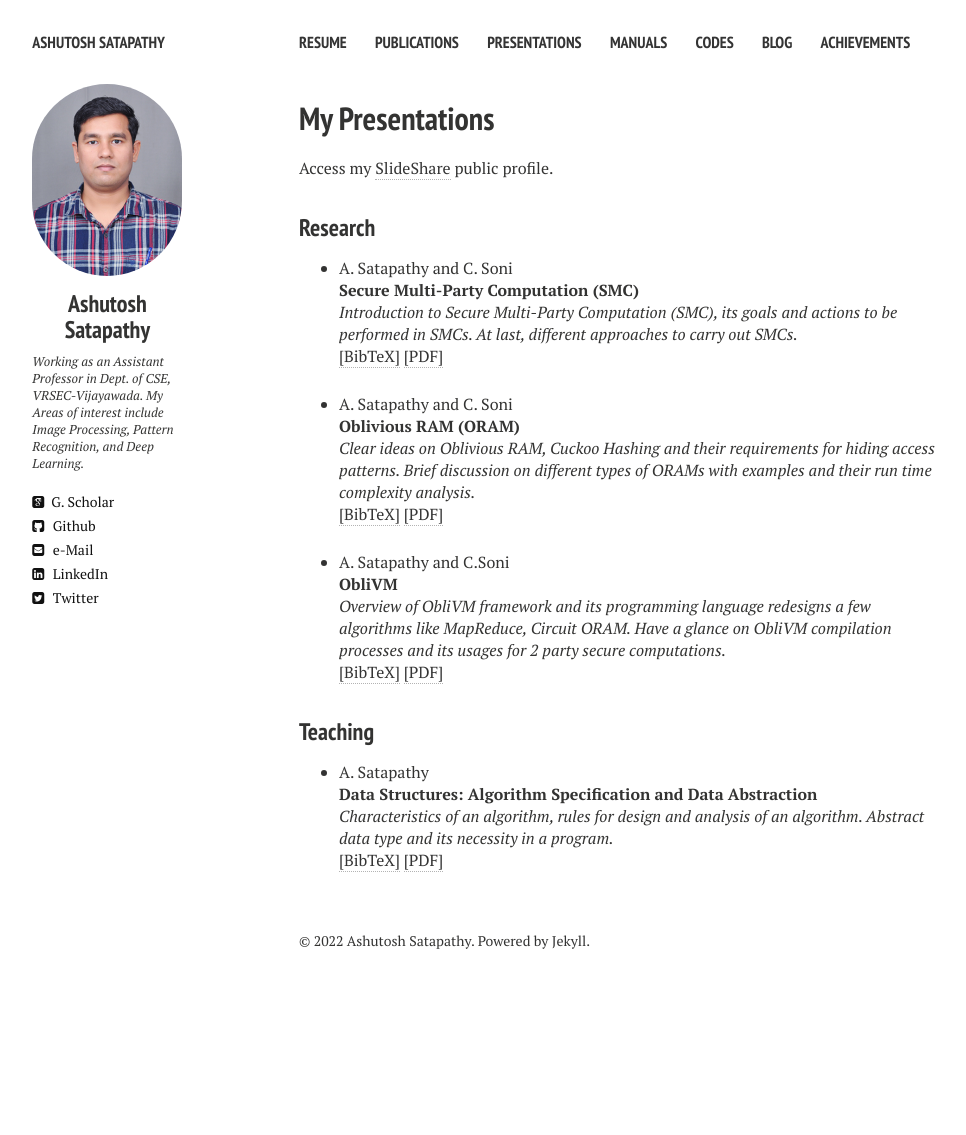
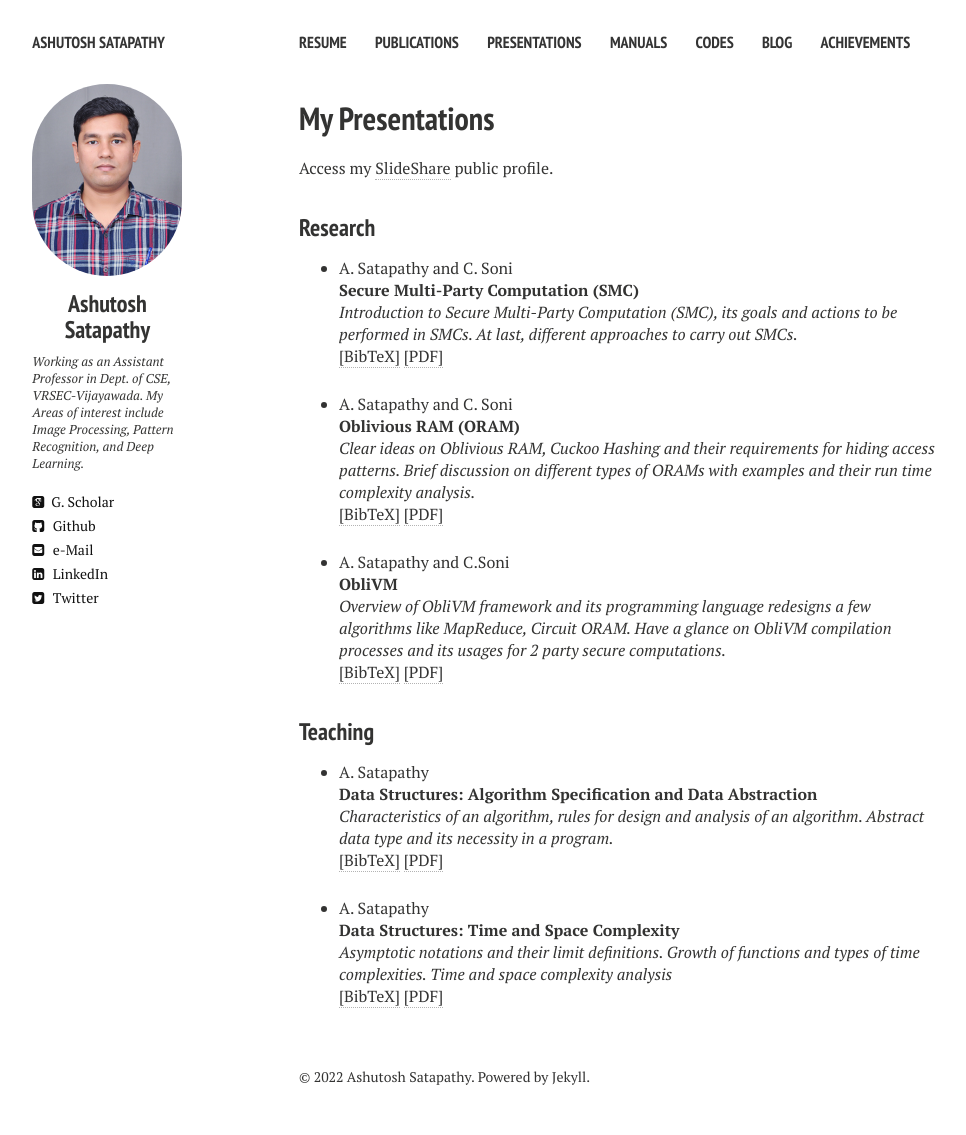
Before and after one commit to ashutoshsatapathy1990/ashutoshsatapathy1990.github.io, a Jekyll site: the page built from presentations.md, in a window 1280 px wide. Shown: the whole page, without its empty margins (21-987 px from the left). Built offline with Jekyll 4.4.1, drawn with Linux system fonts in a browser that asks for light colours; nearby versions of some CDN libraries; before the commit the page ends 999 px from its top, so only the background shows below that.

Commit message:
Update presentations.html

```diff
--- a/_layouts/presentations.html
+++ b/_layouts/presentations.html
@@ -171,7 +171,29 @@ A. Satapathy
 @unpublished{ashutosh2022asda,
 author = {A. Satapathy},
 title= {Data Structures: Algorithm Specification and Data Abstraction},
-note= {Department of CSE, VRSEC-Vijayawda},
+note= {Department of CSE, VRSEC-Vijayawada},
+month = {September},
+year = {2022}
+}
+</pre>
+</div>
+</li>
+
+<!-- Item: ashutosh2022asdb -->
+<li ><p>
+A. Satapathy
+<br><b>Data Structures: Time and Space Complexity</b><br>
+<i>Asymptotic notations and their limit definitions. Growth of functions and types of time complexities. Time and space complexity analysis</i>
+<br />
+<a href="javascript:toggleBibtex('ashutosh2022asda')">[BibTeX]</a>
+<a href="https://www.slideshare.net/AshutoshSatapathy4/time-and-space-complexitypdf-253166752">[PDF]</a>
+</p>
+<div id="bib_ashutosh2022asdb" class="bibtex noshow">
+<pre>
+@unpublished{ashutosh2022asdb,
+author = {A. Satapathy},
+title= {Data Structures: Time and Space Complexity},
+note= {Department of CSE, VRSEC-Vijayawada},
 month = {September},
 year = {2022}
 }
```
